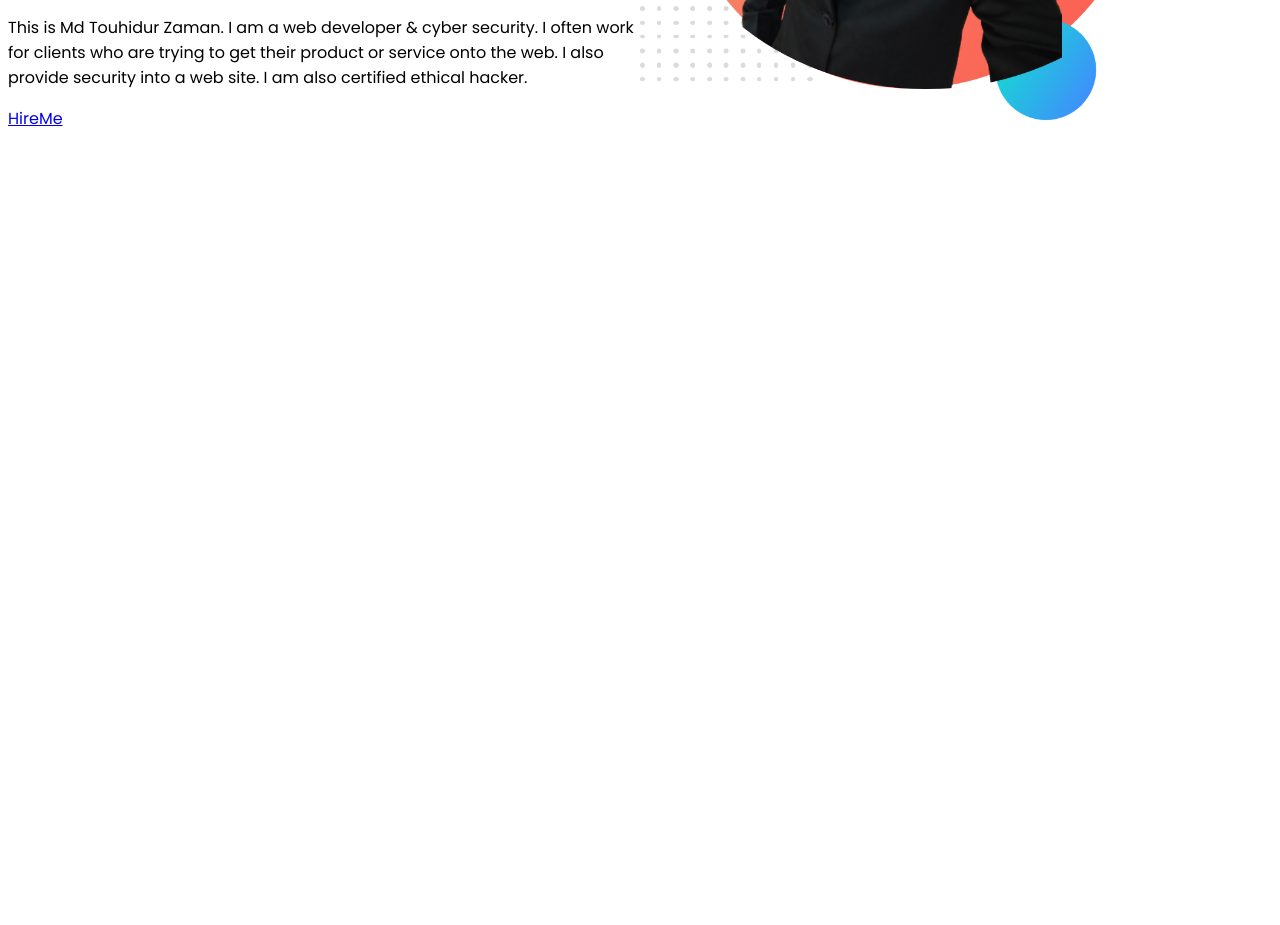
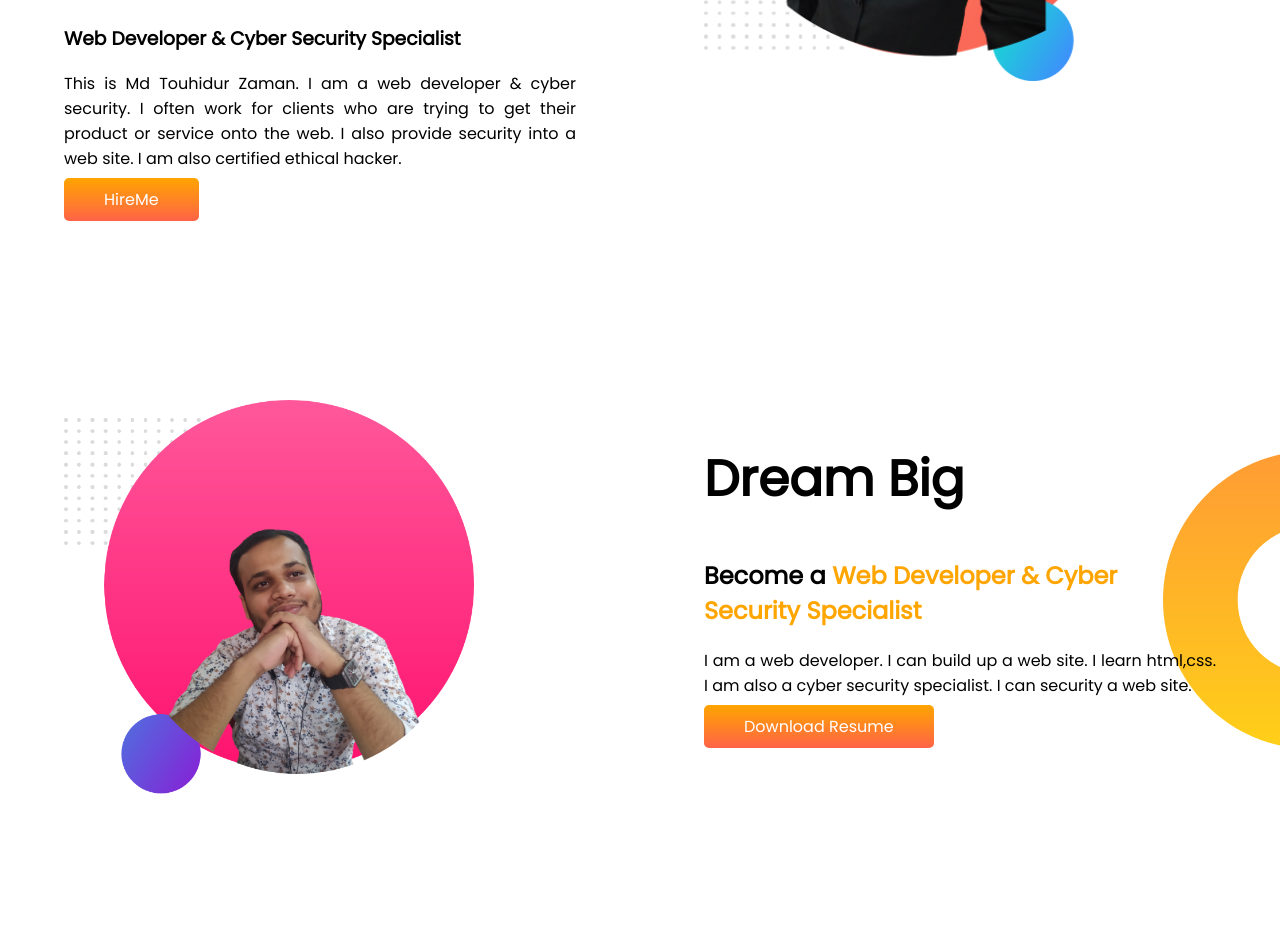
Before and after one commit to tzmehedy/MY_Portfolio, a plain HTML site: page index.html in a window 1280 px wide. Shown: the part 390-1315 px from the top of the page. Before the commit the page ends 800 px from the top, so only its background shows below. Drawn offline with Linux system fonts and the light colour scheme.

Commit message:
dream big

```diff
--- a/index.html
+++ b/index.html
@@ -11,18 +11,29 @@
     <link rel="stylesheet" href="style.css">
 </head>
 <body>
-    <section>
+    <section class="buttom">
         <div class="half-width">
             <h1>Welcome To</h1>
             <h1><span class="color_orange">Md Touhidur Zaman</span> World!</h1>
             <h3>Web Developer & Cyber Security Specialist</h3>
             <p>This is Md Touhidur Zaman. I am a web developer & cyber security. I often work for clients who are trying to get their product or service onto the web. I also provide security into a web site. I am also certified ethical hacker.</p>
-            <a href="https://www.linkedin.com/in/md-touhidur-zaman-79457b244/">HireMe</a>
+            <a class="link_button" target="_blank" href="https://www.linkedin.com/in/md-touhidur-zaman-79457b244/">HireMe</a>
         </div>
         <div class="half-width">
             <img src="images/MyPortfolio_Img.png" alt="My image">
         </div>
     </section>
+    <section class="middle">
+        <div class="half-width">
+            <img src="images/Md_Touhidur_Zaman2.png" alt="Md Touhidur Zaman">
+        </div>
+        <div class="half-width">
+            <h1>Dream Big</h1>
+            <h2>Become a <span class="color_orange">Web Developer & Cyber Security Specialist</span></h2>
+            <p>I am a web developer. I can build up a web site. I learn html,css. I am also a cyber security specialist. I can security a web site.</p>
+            <a class="link_button" target="_blank" href="https://drive.google.com/file/d/1Lf0f-k4D5pIDoE9r0bvREEUyhdefcZUR/view?usp=sharing">Download Resume</a>
+        </div>
 
+    </section>
 </body>
 </html>
--- a/style.css
+++ b/style.css
@@ -1,5 +1,6 @@
 body{
     font-family: 'Poppins', sans-serif;
+    margin: 0;
 }
 h1{
     font-size: 50px;
@@ -7,12 +8,34 @@ h1{
 .color_orange{
     color:orange;
 }
+p{
+    text-align: justify;
+}
 section{
     display: flex;
+    margin-bottom: 60px;
 }
 .half-width{
     width:50%;
+    padding: 5%;
 }
 .half-width img{
     width:80%;
 }
+.link_button{
+    text-decoration: none;
+    background-image: linear-gradient(orange, tomato);
+    color:White;
+    width: 700;
+    padding:10px 40px;
+    border-radius: 5px;
+}
+.buttom{
+    background-image: url(images/top-banner.png);
+    background-repeat: no-repeat;
+}
+.middle{
+    background-image: url(images/dream-bg.png);
+    background-repeat: no-repeat;
+    background-position: right;
+}
```
Also changed, not shown: images/Md_Touhidur_Zaman2.png (added).
